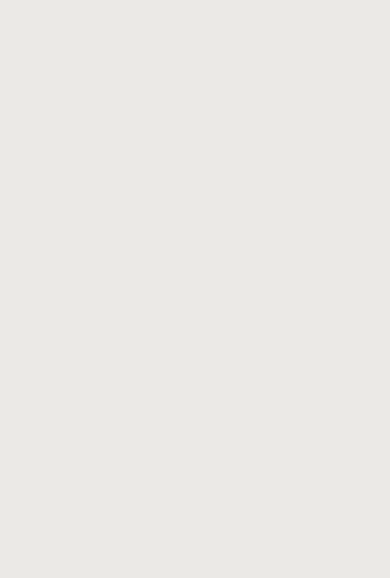
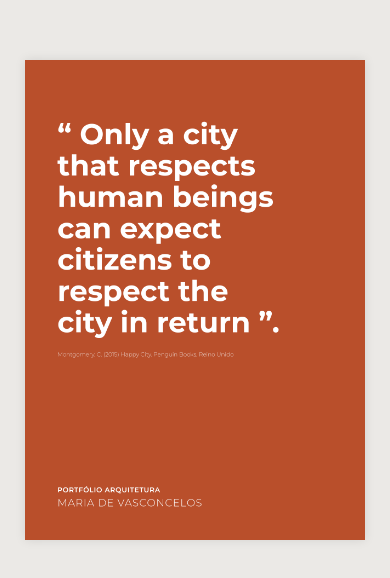
Before and after one commit to mariadevasconcelos/website, a Next.js app: page / in a window 390 px wide. Shown: the part 122-700 px from the top of the page. Built offline with nearby package versions, Linux system fonts and the light colour scheme.

Commit message:
Fix mobile paging start

```diff
--- a/app/page.tsx
+++ b/app/page.tsx
@@ -36,6 +36,11 @@ export default function Page() {
 		handleResize();
 		return () => window.removeEventListener('resize', handleResize);
 	});
+
+	useEffect(() => {
+		if (isPortraitMode) setCurrentLeftPage(prev => prev + 1);
+		else setCurrentLeftPage(prev => prev - 1);
+	}, [isPortraitMode]);
 
 	//
 	// C. Handle actions
```
